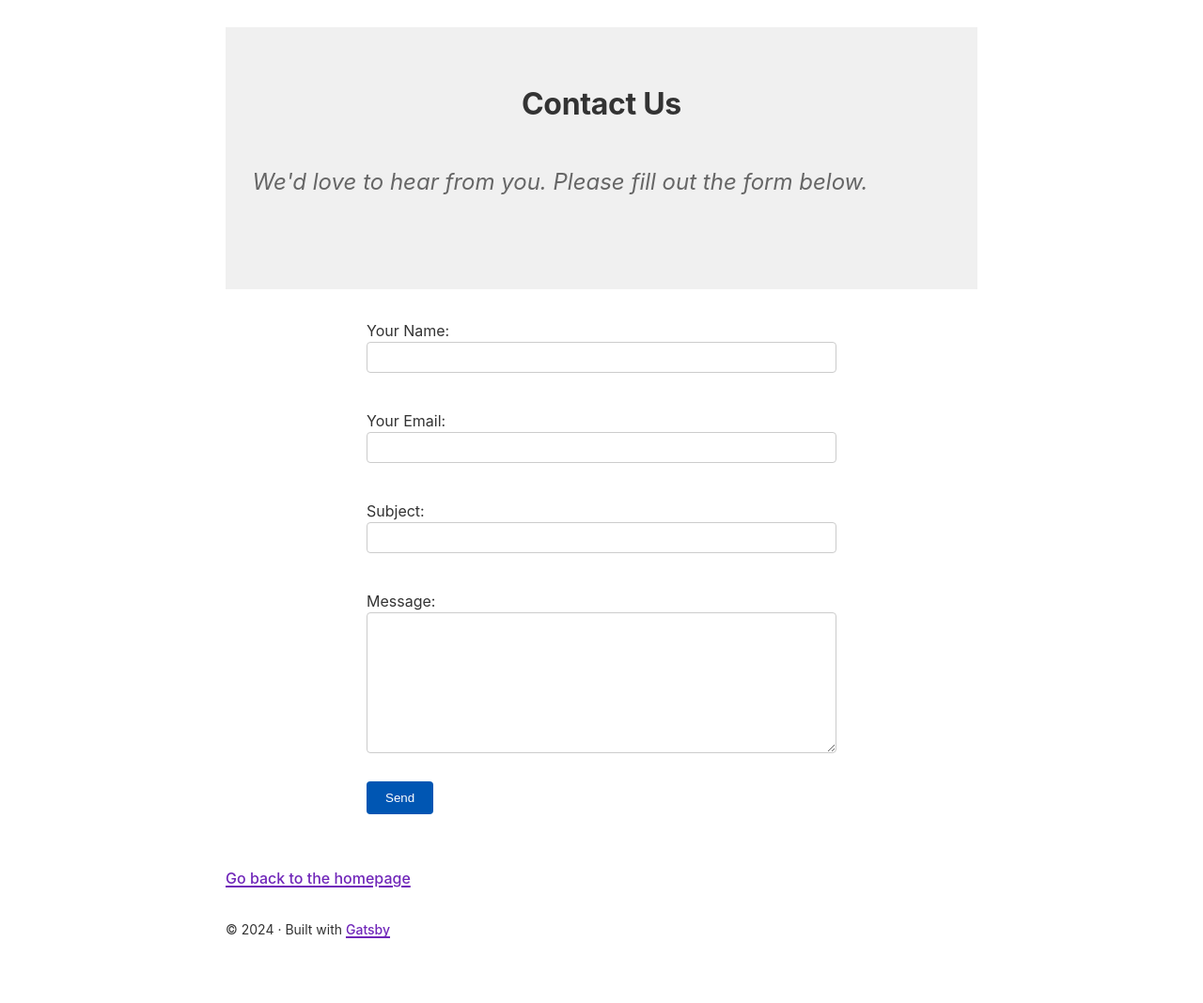
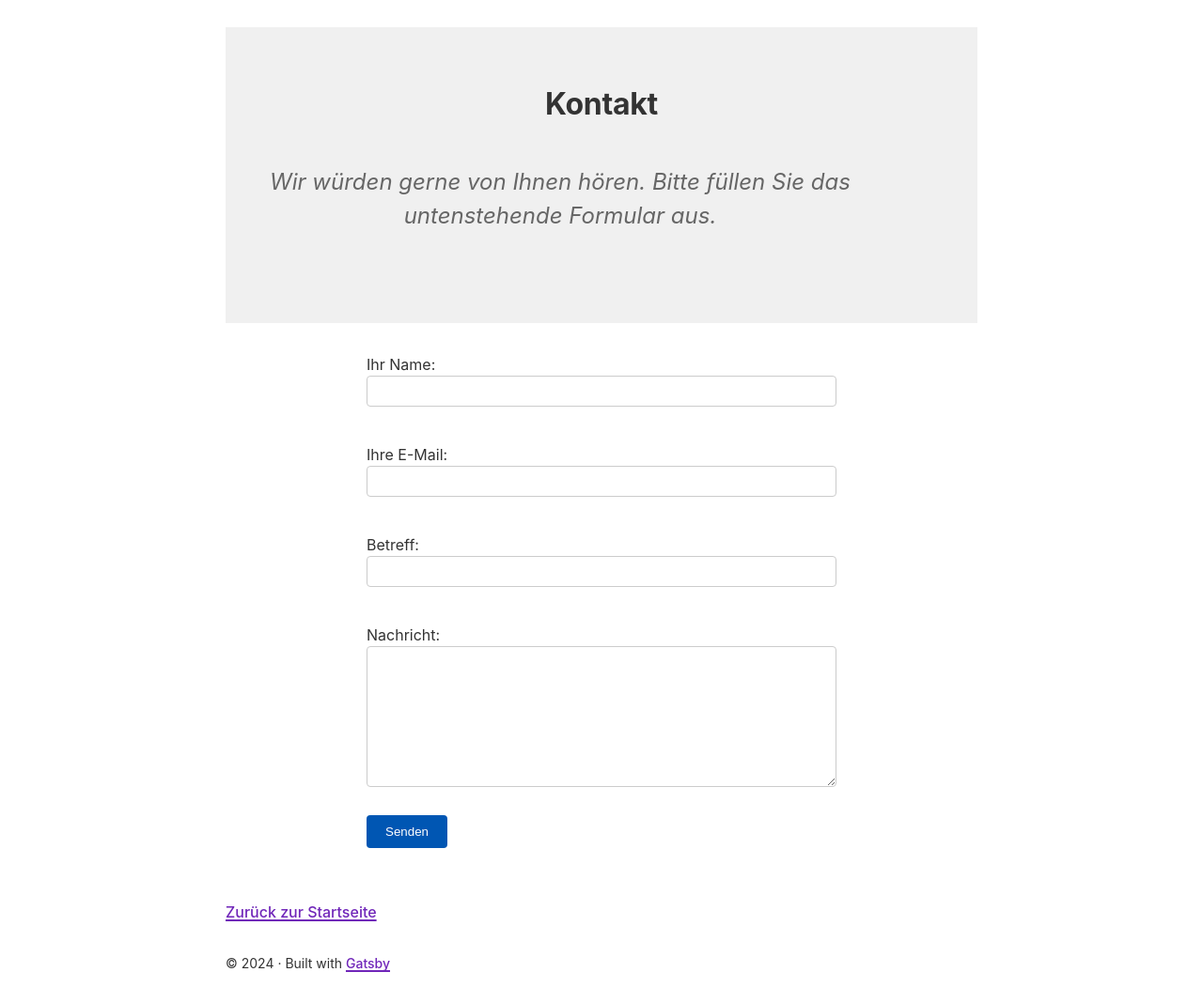
Before and after one commit to bredar/easy-buendnis, a Gatsby site: page /contact in a window 1280 px wide. Shown: the part 130-1198 px from the top of the page at 94% size. Before the commit the page ends 1162 px from the top, so only its background shows below. Built offline with nearby package versions, Linux system fonts and the light colour scheme; Gatsby itself is replaced by a stand-in of ours.

Commit message:
Form übersetzt

```diff
--- a/src/pages/contact.js
+++ b/src/pages/contact.js
@@ -7,9 +7,10 @@ import * as styles from "../components/index.module.css"
 const ContactPage = () => (
   <Layout>
     <div className={styles.textCenter}>
-      <h1>Contact Us</h1>
+      <h1>Kontakt</h1>
       <p className={styles.intro}>
-        We'd love to hear from you. Please fill out the form below.
+        Wir würden gerne von Ihnen hören. Bitte füllen Sie das untenstehende
+        Formular aus.
       </p>
     </div>
     <div className={styles.mainContent}>
@@ -22,33 +23,33 @@ const ContactPage = () => (
         <input type="hidden" name="form-name" value="contact" />
         <p>
           <label>
-            Your Name: <input type="text" name="name" required />
+            Ihr Name: <input type="text" name="name" required />
           </label>
         </p>
         <p>
           <label>
-            Your Email: <input type="email" name="email" required />
+            Ihre E-Mail: <input type="email" name="email" required />
           </label>
         </p>
         <p>
           <label>
-            Subject: <input type="text" name="subject" required />
+            Betreff: <input type="text" name="subject" required />
           </label>
         </p>
         <p>
           <label>
-            Message: <textarea name="message" required></textarea>
+            Nachricht: <textarea name="message" required></textarea>
           </label>
         </p>
         <p>
-          <button type="submit">Send</button>
+          <button type="submit">Senden</button>
         </p>
       </form>
     </div>
-    <Link to="/">Go back to the homepage</Link>
+    <Link to="/">Zurück zur Startseite</Link>
   </Layout>
 )
 
-export const Head = () => <Seo title="Contact Us" />
+export const Head = () => <Seo title="Kontakt" />
 
 export default ContactPage
```
